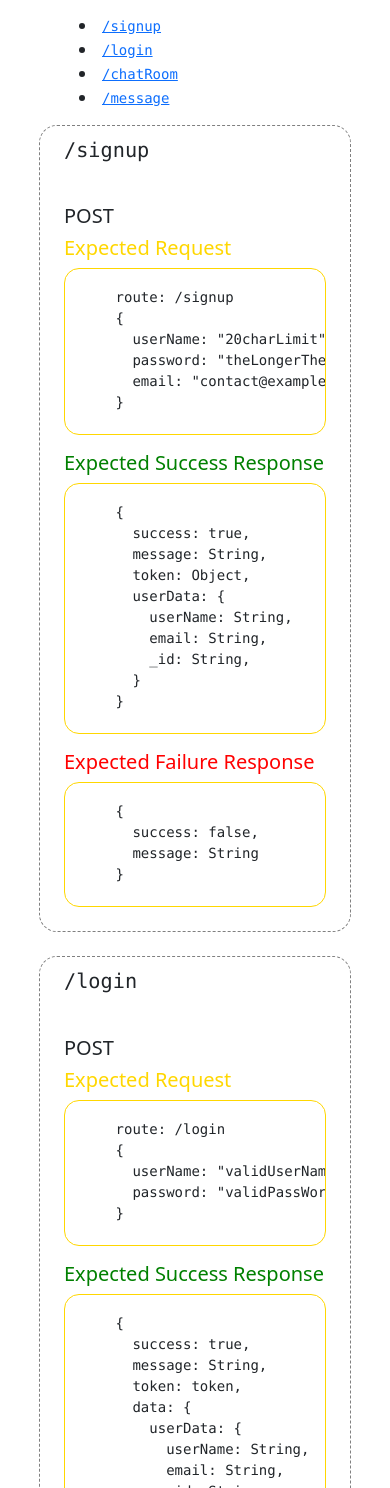
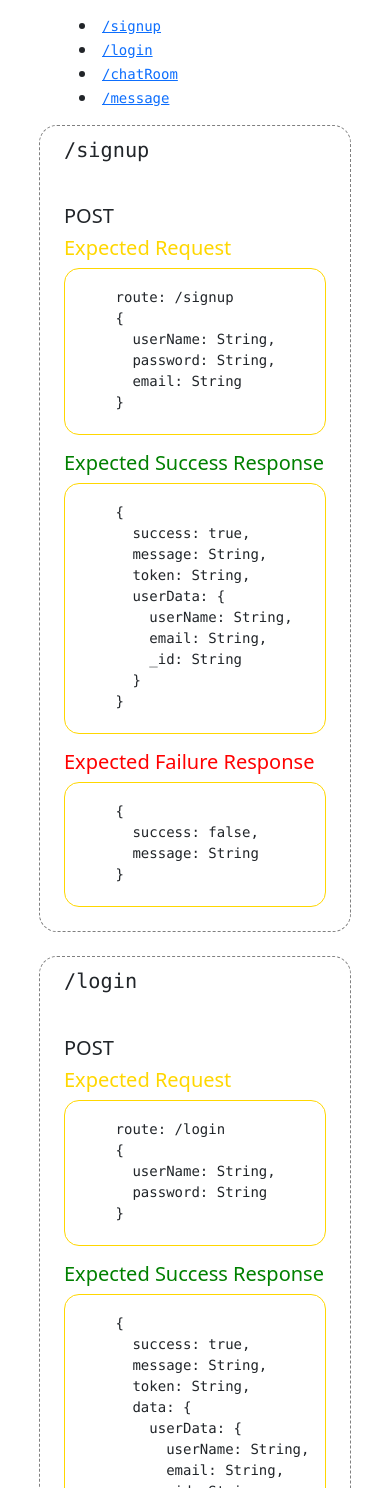
Before and after one commit to FatCatLikesBeer/chat-app-back-end, a website: page routes/api.html in a window 390 px wide. Shown: the part 112-1600 px from the top of the page. Drawn offline with nearby package versions, Linux system fonts and the light colour scheme.

```diff
--- a/routes/api.html
+++ b/routes/api.html
@@ -51,9 +51,9 @@
       <pre class="code">
       route: /signup
       {
-        userName: "20charLimit",
-        password: "theLongerTheBetter",
-        email: "contact@example.com"
+        userName: String,
+        password: String,
+        email: String
       }
       </pre>
       <h5 class="success">Expected Success Response</h5>
@@ -61,11 +61,11 @@
       {
         success: true,
         message: String,
-        token: Object,
+        token: String,
         userData: {
           userName: String,
           email: String,
-          _id: String,
+          _id: String
         }
       }
       </pre>
@@ -84,8 +84,8 @@
       <pre class="code">
       route: /login
       {
-        userName: "validUserName",
-        password: "validPassWord"
+        userName: String,
+        password: String
       }
       </pre>
       <h5 class="success">Expected Success Response</h5>
@@ -93,14 +93,14 @@
       {
         success: true,
         message: String,
-        token: token,
+        token: String,
         data: {
           userData: {
             userName: String,
             email: String,
-            _id: String,
+            _id: String
           },
-          chatRooms: chatRooms,
+          chatRooms: Array
         }
       }
       </pre>
@@ -108,7 +108,7 @@
       <pre class="code">
       {
         success: false,
-        error: "Failure Reason"
+        error: String
       }
       </pre>
     </div>
@@ -120,7 +120,7 @@
       <pre class="code">
       route: /chatRoom
       {
-        token: Object
+        token: String
       }
       </pre>
       <h5 class="success">Expected Success Response</h5>
@@ -128,7 +128,7 @@
       {
         success: true,
         message: String,
-        token: Object,
+        token: String,
         data: Array
       }
       </pre>
@@ -146,8 +146,8 @@
       <pre class="code">
       route: /chatRoom/:_id
       {
-        chatRoom: chatRoom._id,
-        token: Object
+        chatRoom: String,
+        token: String
       }
       </pre>
       <h5 class="success">Expected Success Response</h5>
@@ -155,7 +155,7 @@
       {
         success: true,
         message: String,
-        token: Object,
+        token: String,
         data: Object
       }
       </pre>
@@ -173,7 +173,7 @@
       <pre class="code">
       route: /chatRoom
       {
-        token: Object
+        token: String
       }
       </pre>
       <h5 class="success">Expected Success Response</h5>
@@ -181,7 +181,7 @@
       {
         success: true,
         message: String,
-        token: Object,
+        token: String,
         data: Array
       }
       </pre>
@@ -216,7 +216,7 @@
       {
         success: true,
         message: String,
-        token: Object,
+        token: String,
         data: Array
       }
       </pre>
@@ -235,7 +235,7 @@
       route: /chatRoom
       {
         chatRoom: chatRoom._id,
-        token: Object
+        token: String
       }
       </pre>
       <h5 class="success">Expected Success Response</h5>
@@ -243,7 +243,7 @@
       {
         success: true,
         message: String,
-        token: Object,
+        token: String,
         data: Array
       }
       </pre>
@@ -263,7 +263,7 @@
       <pre class="code">
       route: /message
       {
-        token: Object
+        token: String
       }
       </pre>
       <h5 class="success">Expected Success Response</h5>
@@ -271,7 +271,7 @@
       {
         success: true,
         message: String,
-        token: Object,
+        token: String,
         data: Array
       }
       </pre>
@@ -287,7 +287,7 @@
       <pre class="code">
       route: /message/:_id
       {
-        token: Object
+        token: String
       }
       </pre>
       <h5 class="success">Expected Success Response</h5>
@@ -295,7 +295,7 @@
       {
         success: true,
         message: String,
-        token: Object,
+        token: String,
         data: Object
       }
       </pre>
@@ -312,7 +312,7 @@
       route: /message
       {
         chatRoom: chatRoom._id,
-        token: Object
+        token: String
       }
       </pre>
       <h5 class="success">Expected Success Response</h5>
@@ -320,7 +320,7 @@
       {
         success: true,
         message: String,
-        token: Object,
+        token: String,
         data: Object
       }
       </pre>
@@ -338,7 +338,7 @@
       {
         chatRoom: chatRoom._id,
         message: String,
-        token: Object
+        token: String
       }
       </pre>
       <h5 class="success">Expected Success Response</h5>
@@ -346,7 +346,7 @@
       {
         success: true,
         message: String,
-        token: Object,
+        token: String,
         data: Object
       }
       </pre>
@@ -363,7 +363,7 @@
       route: /message
       {
         message: message._id,
-        token: Object
+        token: String
       }
       </pre>
       <h5 class="success">Expected Success Response</h5>
@@ -371,7 +371,7 @@
       {
         success: true,
         message: String,
-        token: Object,
+        token: String,
         data: Object
       }
       </pre>
```
Also changed, not shown: build/index.html (+22 -7 lines), build/script.js (+69 -7 lines).
